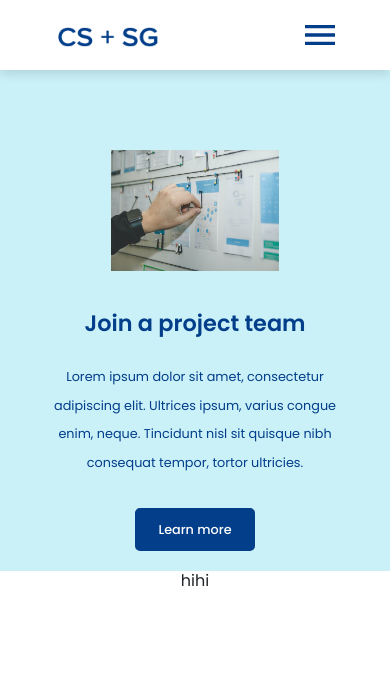
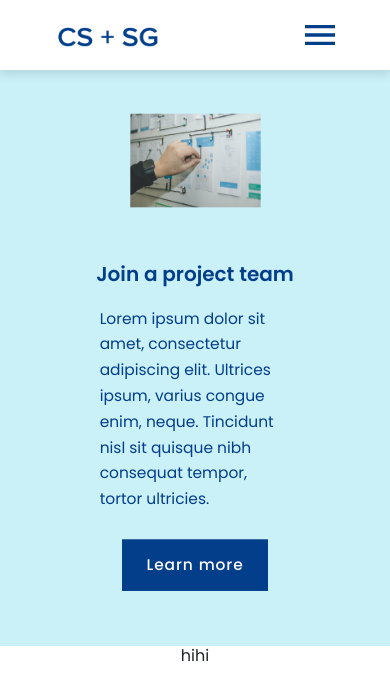
Before and after one commit to CS-Social-Good-CalPoly/club-website, a React (Create React App) app: page / in a window 390 px wide. Shown: the top 700 px of the page. Built offline with nearby package versions, Linux system fonts and the light colour scheme.

Commit message:
created global font styles file called Styles.css, added responsiveness for more sizes, changed css files for some other components to be consistent (button & calltoaction)

```diff
--- a/src/assets/SharedAssets/CallToAction.css
+++ b/src/assets/SharedAssets/CallToAction.css
@@ -1,88 +1,69 @@
+@import "Styles.css";
+
 .call-to-action {
   width: 440px;
   height: auto;
   display: flex;
   flex-direction: column;
   align-items: flex-start;
-  /*background-color: rgb(51, 139, 0);*/
+  margin-left: 5rem;
 }
 
-.call-to-action h2 {
-  color: #023E8A;
+.call-to-action h1 {
+  color: var(--dark-blue);
   text-align: left;
-  font-size: 2.2rem;
-  font-weight: 600;
-  line-height: 60px;
+  font-weight: bold;
   margin-bottom: 50px;
+  font-size: var(--heading-1);
 }
 
 .call-to-action p {
-  color: #023E8A;
+  color: var(--dark-blue);
   text-align: left;
-  font-size: 1.3rem;
   font-weight: 400;
-  line-height: 35px;
   margin-bottom: 55px;
+  font-size: var(--subheading-1);
 }
 
-@media screen and (max-device-width: 800px){
-
+@media screen and (max-width: 1111px){
   .call-to-action {
     display: flex;
-    justify-content: center;
-    align-items: center;
+    /*align-items: center;*/
     max-width: 100%;
+    margin-left: 0;
+    /*transform: scale(86%);*/
+    padding-left: 10%;
   }
 
-  .call-to-action h2 {
-    text-align: center;
-    font-size: 1.4rem;
-    line-height: 2.5rem;
+  .call-to-action h1 {
+    text-align: left;
     margin-bottom: 20px;
-    font-weight: 700;
+    font-weight: bold;
+    font-size: var(--heading-1-responsive);
   }
 
   .cta-text {
-    text-align: center;
+    padding: 0;
     max-width: 85%;
   }
 
   .call-to-action p {
-    font-size: 0.8rem;
     line-height: 1.8rem;
     margin-bottom: 30px;
-    text-align: center;
+    font-size: var(--subheading-1-responsive);
   }
 
 }
 
-@media screen and (max-device-width: 640px){
+@media screen and (max-width: 800px){
 
   .call-to-action {
-    display: flex;
-    justify-content: center;
     align-items: center;
-    max-width: 100%;
-  }
-
-  .call-to-action h2 {
-    text-align: center;
-    font-size: 1.5rem;
-    line-height: 2.5rem;
-    margin-bottom: 20px;
-    font-weight: 700;
+    padding: 0;
   }
 
   .cta-text {
-    text-align: center;
-    max-width: 85%;
-  }
-
-  .call-to-action p {
-    font-size: 1rem;
-    line-height: 1.8rem;
-    margin-bottom: 30px;
-    text-align: center;
+    max-width: 65%;
   }
 
 }
--- a/src/assets/SharedAssets/FilledButton.css
+++ b/src/assets/SharedAssets/FilledButton.css
@@ -1,38 +1,31 @@
+@import "Styles.css";
+
 button.btn-filled {
   border: 3px solid #023E8A;
-  padding: 1.3em 2.5em;
+  padding: 0.9em 1.8em;
   background: #023E8A;
 }
 
 button.btn-filled a {
   text-decoration: none;
   color: #ffffff;
-  font-size: 25px;
+  font-size: var(--button);
+  font-weight: 500;
+  letter-spacing: 1px;
 }
 
-@media screen and (max-device-width: 800px){
+@media screen and (max-width: 900px) {
 
   button.btn-filled {
-    border-radius: 5px;
-    padding: .4em 1.3em;
+    padding: 0.8em 1.5em;
   }
 
   button.btn-filled a {
+    text-decoration: none;
+    color: #ffffff;
+    font-size: var(--button-responsive);
     font-weight: 500;
-    font-size: 0.8rem;
+    letter-spacing: 1px;
   }
 
 }
-
-@media screen and (max-device-width: 640px){
-  button.btn-filled {
-    border-radius: 5px;
-    padding: .8em 1.8em;
-  }
-
-  button.btn-filled a {
-    font-weight: 500;
-    font-size: 1rem;
-  }
-
-}
--- /dev/null
+++ b/src/assets/SharedAssets/Styles.css
@@ -0,0 +1,20 @@
+:root{
+    /* ---fonts ---*/
+    --heading-1: 35px;
+    --heading-1-responsive: calc(1rem + 1.6vw);
+    --subheading-1: 20px;
+    --subheading-1-responsive: calc(1rem + 0.3vw);
+    --button: 20px;
+    --button-responsive: calc(1rem + 0.3vw);
+
+    /* --- colors --- */
+    --light-blue:#CAF0F8;
+    --dark-blue:#023E8A;
+
+    /* --- breakpoints --- */
+    --breakpoint-1: 1000;
+    --breakpoint-2: 700;
+
+    /* --- other --- */
+    line-height: calc(1.5rem + 1.5vw);
+}
--- a/src/assets/WhatWeDo/BlueWaveBlock.css
+++ b/src/assets/WhatWeDo/BlueWaveBlock.css
@@ -1,5 +1,9 @@
-.bluewaveblock-container {
+@import "../SharedAssets/Styles.css";
+
+.bluewaveblock-main {
     position: relative;
+    width: 100%;
+    z-index: -1;
 }
 
 .bluewaveblock .bluewaveblock-wave {
@@ -7,32 +11,40 @@
     height: 100%;
 }
 
-.bluewaveblock {
-    position: relative;
+.bluewaveblock-parent {
     display: flex;
-    margin-top: 0px;
+    width: 100%;
+    height: 100%;
     z-index: -1;
-    background-color: #CAF0F8;
-    padding: 20px;
-    padding-top: 5rem;
+    min-height: fit-content;
+    background-color: var(--light-blue);
+    padding: 3em;
 }
 
-.bluewaveblock img {
-    width: 80%;
-    min-width: 80%;
-    /*max-width: 685px;*/
+.bluewaveblock-child {
+    height: 100%;
+    width: 50%;
+    padding-top: 5rem;
+    margin-top: auto;
+    margin-bottom: auto;
 }
 
-.bluewaveblock-img {
-    padding-left: 5rem;
-    width: 60%;
+.bluewaveblock-child:first-child {
+    /*max-width: 950px;*/
+    padding-left: 15%;
+}
+
+.bluewaveblock-child:nth-child(2) {
+    max-width: 500px;
+    width: 100%;
     display: flex;
     justify-content: center;
     align-items: center;
+    padding-left: 0.5em;
 }
 
-.bluewaveblock-cta {
-    width: 50%;
+.bluewaveblock-child img {
+    width: 100%;
     display: flex;
     justify-content: center;
     align-items: center;
@@ -44,64 +56,47 @@
     z-index: -10;
 }
 
-.break {
-    display: none;
-}
+@media screen and (max-width: 1111px) {
 
-@media screen and (min-width : 0px) and (max-width : 640px) {
-
-    .bluewaveblock {
-        display: flex;
-        flex-wrap: wrap;
-        /*background-color: darkcyan;*/
-        justify-content: center;
-        margin-left: 0;
-        margin-right: 0;
-        /*
-        position: relative;
-        display: flex;
-        margin-top: 0px;
-        z-index: -1;
-        background-color: #CAF0F8;
-        padding: 20px;
-        */
+    .bluewaveblock-parent {
+        padding: 2em;
     }
-
-    .break {
-        display: block;
-        flex-basis: 100%;
-        height: 0;
+/*
+    .bluewaveblock-child:first-child {
+        padding-left: 5%;
+        min-width: 400px;
     }
-
-    .bluewaveblock-cta {
-        width: 100%;
-    }
-
-    .bluewaveblock-img {
+*/
+    .bluewaveblock-child:nth-child(2) {
+        max-width: 400px;
+        transform: scale(80%);
         padding-left: 0;
     }
 
-    .bluewaveblock-img img{
-        width: 80%;
-        min-width: 80%;
-        margin-bottom: 2rem;
-        background-color: darkgoldenrod;
-        /*max-width: 685px;*/
+}
+
+@media screen and (max-width: 800px) {
+
+    .bluewaveblock-parent {
+        max-width: 800px;
+        display: flex;
+        flex-wrap: wrap;
+        justify-content: center;
     }
 
-    /*
-    .bluewaveblock img {
-        max-width: 90%;
-        margin-bottom: 10px;
+    .bluewaveblock-child:first-child {
+        margin-left: auto;
+        margin-right: auto;
+        margin-bottom: -50px;
+        padding: 0;
+        transform: scale(80%);
     }
 
-    .bluewaveblock-img, .bluewaveblock-cta {
+    .bluewaveblock-child:nth-child(2) {
         width: 100%;
+        margin: 0;
+        text-align: left;
+        transform: scale(90%);
     }
 
-    .bluewaveblock-img {
-        justify-content: center;
-    }
-    */
-
 }
--- a/src/components/SharedComponents/CallToAction.js
+++ b/src/components/SharedComponents/CallToAction.js
@@ -6,7 +6,7 @@ import UnfillButton from './UnfillButton'
 const CallToAction = ({ title, text, buttonUrl, buttonText, buttonStyle }) => {
     return (
         <div className="call-to-action">
-            <h2>{title}</h2>
+            <h1>{title}</h1>
             <div className="cta-text">
                 <p>{text}</p>
             </div>
--- a/src/components/WhatWeDo/BlueWaveBlock.js
+++ b/src/components/WhatWeDo/BlueWaveBlock.js
@@ -5,14 +5,12 @@ import Waves from "../SharedComponents/Waves"
 
 const BlueWaveBlock = ({ imageUrl, title, text, buttonUrl, buttonText, buttonStyle}) => {
     return (
-        <>
-            <div className="bluewaveblock-container">
-                <div className="bluewaveblock" >
-                    <div className="bluewaveblock-img">
+        <div className="bluewaveblock-main">
+            <div className="bluewaveblock-parent">
+                <div className="bluewaveblock-child">
                     <img src={imageUrl} alt=""/>
                 </div>
-                    <div className="break"></div>
-                    <div className="bluewaveblock-cta">
+                <div className="bluewaveblock-child">
                     <CallToAction
                         title={title}
                         text={text}
@@ -21,16 +19,12 @@ const BlueWaveBlock = ({ imageUrl, title, text, buttonUrl, buttonText, buttonSty
                         buttonStyle={buttonStyle}
                     />
                 </div>
-
             </div>
             <div className="bluewaveblock-wave">
-                        <Waves
-                            color='light-blue'
-                        />
+                <Waves color='light-blue'/>
             </div>
         </div>
-        </>
     )
 }
 
-export default BlueWaveBlock
+export default BlueWaveBlock;
```
Lines whose indentation alone changed are shown as unchanged.
